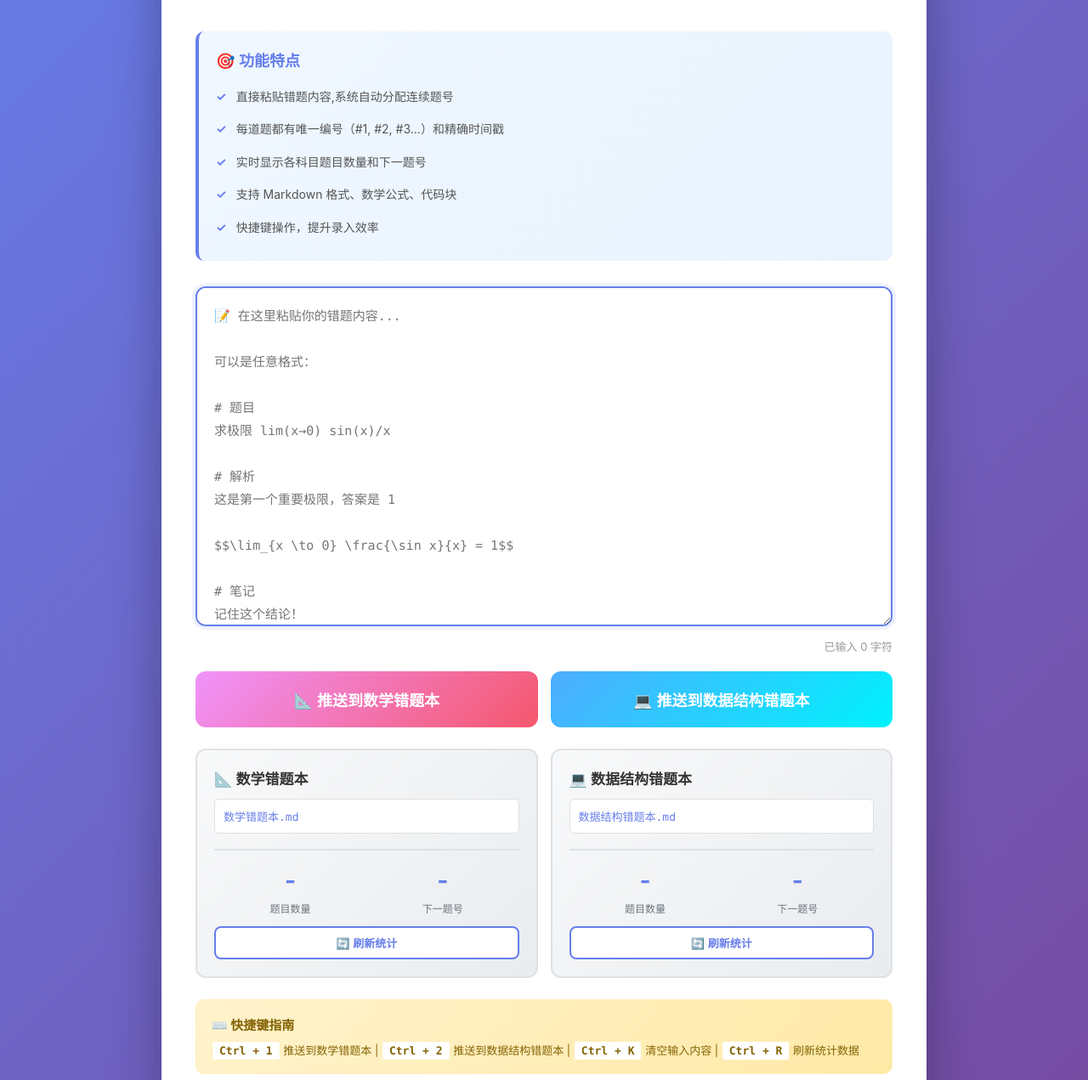
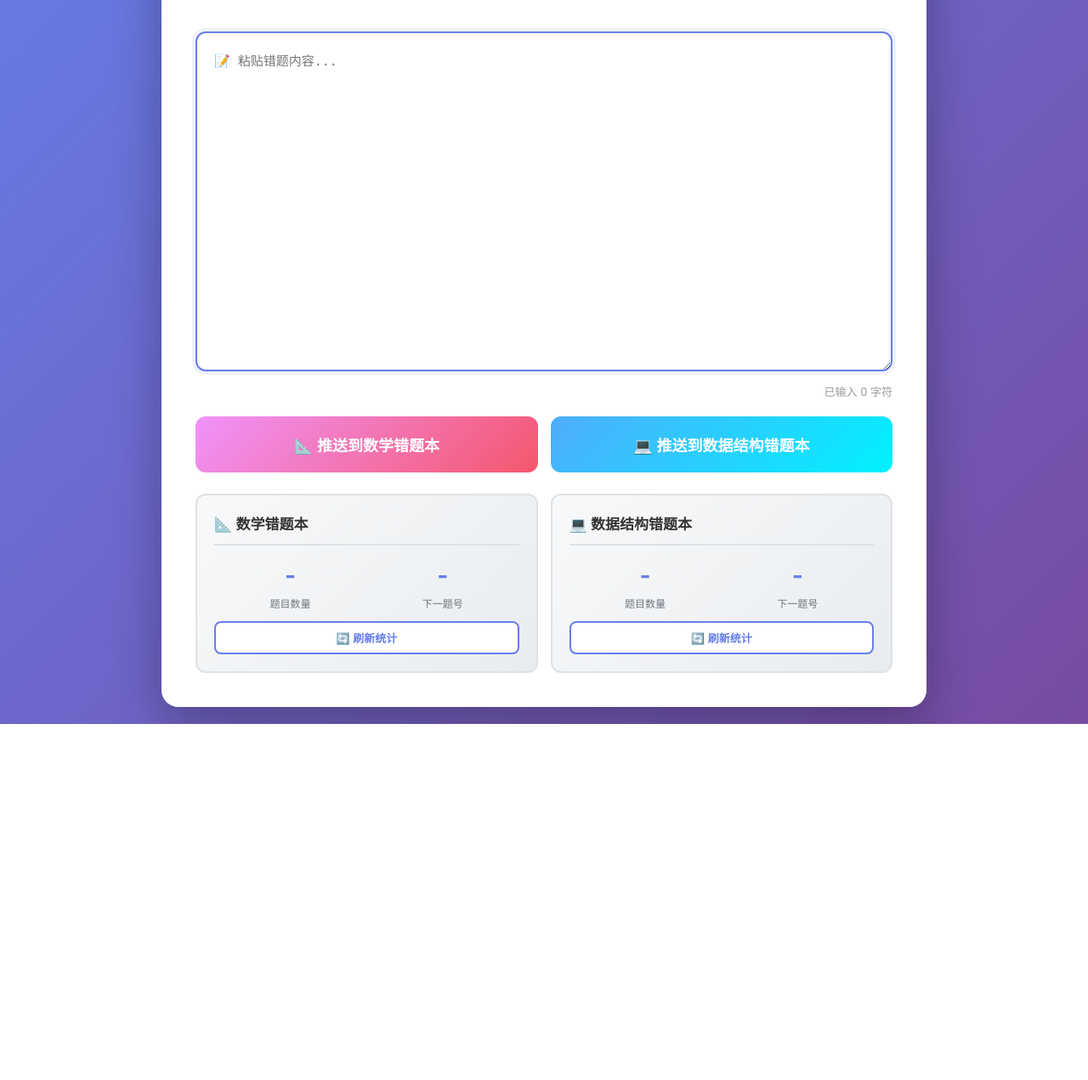
Before and after one commit to sycg767/MyMistakes, a website: page index.html in a window 1280 px wide. Shown: the part 189-1460 px from the top of the page at 85% size. After the commit the page ends 1041 px from the top, so only its background shows below. Drawn offline with Linux system fonts and the light colour scheme; no server answers.

Commit message:
Update index.html

```diff
--- a/index.html
+++ b/index.html
@@ -51,40 +51,6 @@
 
         .content {
             padding: 40px;
-        }
-
-        .intro {
-            background: linear-gradient(135deg, #f0f7ff 0%, #e8f4ff 100%);
-            border-left: 4px solid #667eea;
-            padding: 20px;
-            border-radius: 10px;
-            margin-bottom: 30px;
-        }
-
-        .intro h3 {
-            color: #667eea;
-            margin-bottom: 12px;
-            font-size: 18px;
-            font-weight: 600;
-        }
-
-        .intro ul {
-            list-style: none;
-            padding: 0;
-        }
-
-        .intro li {
-            padding: 8px 0;
-            color: #555;
-            font-size: 14px;
-            line-height: 1.6;
-        }
-
-        .intro li::before {
-            content: '✓ ';
-            color: #667eea;
-            font-weight: bold;
-            margin-right: 8px;
         }
 
         .text-area-wrapper {
@@ -249,31 +215,6 @@
             to { transform: rotate(360deg); }
         }
 
-        .shortcuts {
-            background: linear-gradient(135deg, #fff3cd 0%, #ffe9a6 100%);
-            border: 1px solid #ffeeba;
-            border-radius: 10px;
-            padding: 18px;
-            margin-top: 25px;
-            font-size: 13px;
-            color: #856404;
-        }
-
-        .shortcuts strong {
-            display: block;
-            margin-bottom: 10px;
-            font-size: 15px;
-        }
-
-        .shortcuts code {
-            background: #fff;
-            padding: 3px 8px;
-            border-radius: 4px;
-            font-family: 'Consolas', monospace;
-            font-weight: 600;
-            border: 1px solid #ffeeba;
-        }
-
         .file-info {
             display: grid;
             grid-template-columns: 1fr 1fr;
@@ -299,17 +240,6 @@
             margin-bottom: 12px;
             font-size: 17px;
             font-weight: 600;
-        }
-
-        .file-card .filename {
-            font-family: 'Consolas', monospace;
-            color: #667eea;
-            font-size: 13px;
-            margin-bottom: 18px;
-            padding: 10px;
-            background: white;
-            border-radius: 6px;
-            border: 1px solid #e0e0e0;
         }
 
         .file-card .stats {
@@ -396,38 +326,10 @@
         </div>
 
         <div class="content">
-            <div class="intro">
-                <h3>🎯 功能特点</h3>
-                <ul>
-                    <li>直接粘贴错题内容,系统自动分配连续题号</li>
-                    <li>每道题都有唯一编号（#1, #2, #3...）和精确时间戳</li>
-                    <li>实时显示各科目题目数量和下一题号</li>
-                    <li>支持 Markdown 格式、数学公式、代码块</li>
-                    <li>快捷键操作，提升录入效率</li>
-                </ul>
-            </div>
-
             <div class="text-area-wrapper">
                 <textarea
                     id="content"
-                    placeholder="📝 在这里粘贴你的错题内容...
-
-可以是任意格式：
-
-# 题目
-求极限 lim(x→0) sin(x)/x
-
-# 解析
-这是第一个重要极限，答案是 1
-
-$$\lim_{x \to 0} \frac{\sin x}{x} = 1$$
-
-# 笔记
-记住这个结论！
-
----
-
-或者直接粘贴纯文本也可以！系统会自动添加题号和时间。"></textarea>
+                    placeholder="📝 粘贴错题内容..."></textarea>
             </div>
 
             <div class="char-count">
@@ -446,7 +348,6 @@ $$\lim_{x \to 0} \frac{\sin x}{x} = 1$$
             <div class="file-info">
                 <div class="file-card">
                     <h4>📐 数学错题本</h4>
-                    <div class="filename">数学错题本.md</div>
                     <div class="stats">
                         <div class="stat-item">
                             <span class="stat-value" id="mathCount">-</span>
@@ -461,7 +362,6 @@ $$\lim_{x \to 0} \frac{\sin x}{x} = 1$$
                 </div>
                 <div class="file-card">
                     <h4>💻 数据结构错题本</h4>
-                    <div class="filename">数据结构错题本.md</div>
                     <div class="stats">
                         <div class="stat-item">
                             <span class="stat-value" id="dsCount">-</span>
@@ -477,14 +377,6 @@ $$\lim_{x \to 0} \frac{\sin x}{x} = 1$$
             </div>
 
             <div id="status"></div>
-
-            <div class="shortcuts">
-                <strong>⌨️ 快捷键指南</strong>
-                <code>Ctrl + 1</code> 推送到数学错题本 |
-                <code>Ctrl + 2</code> 推送到数据结构错题本 |
-                <code>Ctrl + K</code> 清空输入内容 |
-                <code>Ctrl + R</code> 刷新统计数据
-            </div>
         </div>
     </div>
 
```
